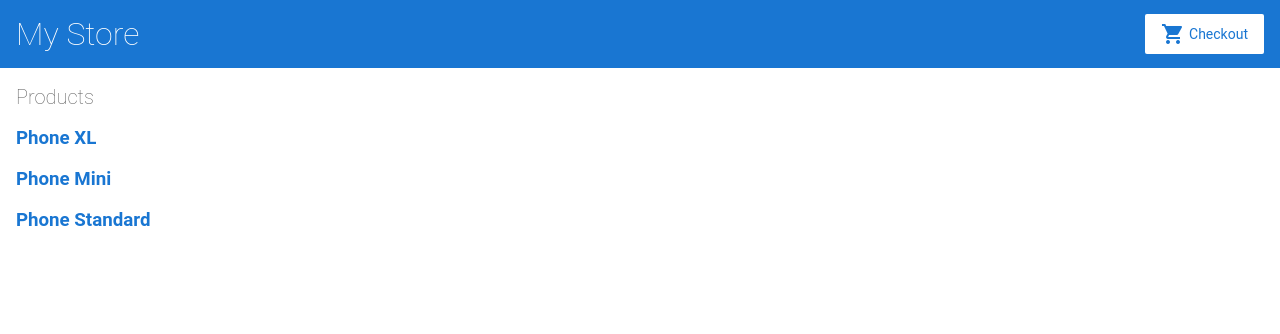
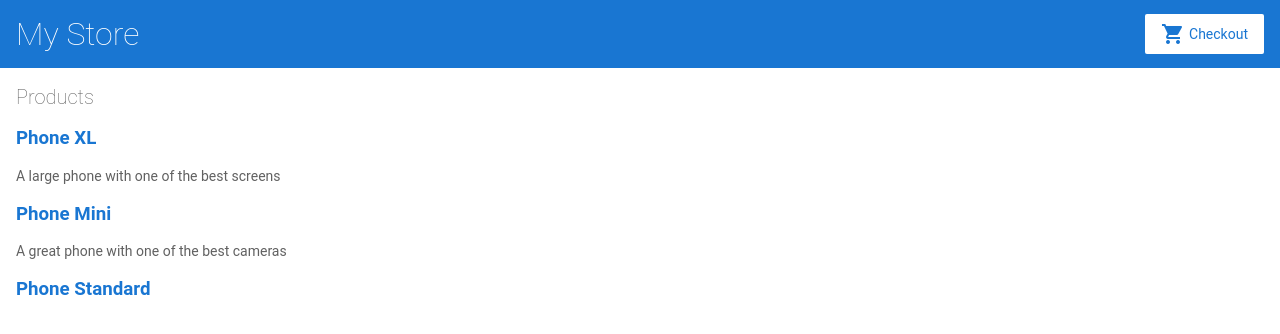
Before and after one commit to mpjj/angular-shop, an Angular app: page / in a window 1280 px wide. Shown: the top 334 px of the page. Built offline with nearby package versions, Linux system fonts and the light colour scheme.

Commit message:
Added the standard description to product list with *ngIf

```diff
--- a/src/app/product-list/product-list.component.html
+++ b/src/app/product-list/product-list.component.html
@@ -5,8 +5,10 @@
     <a [title]="product.name + ': ' + product.description">
       {{product.name}}
     </a>
-
   </h3>
+  <p *ngIf="product.description">
+    {{product.description}}
+    </p>
 </div>
 
 
```
